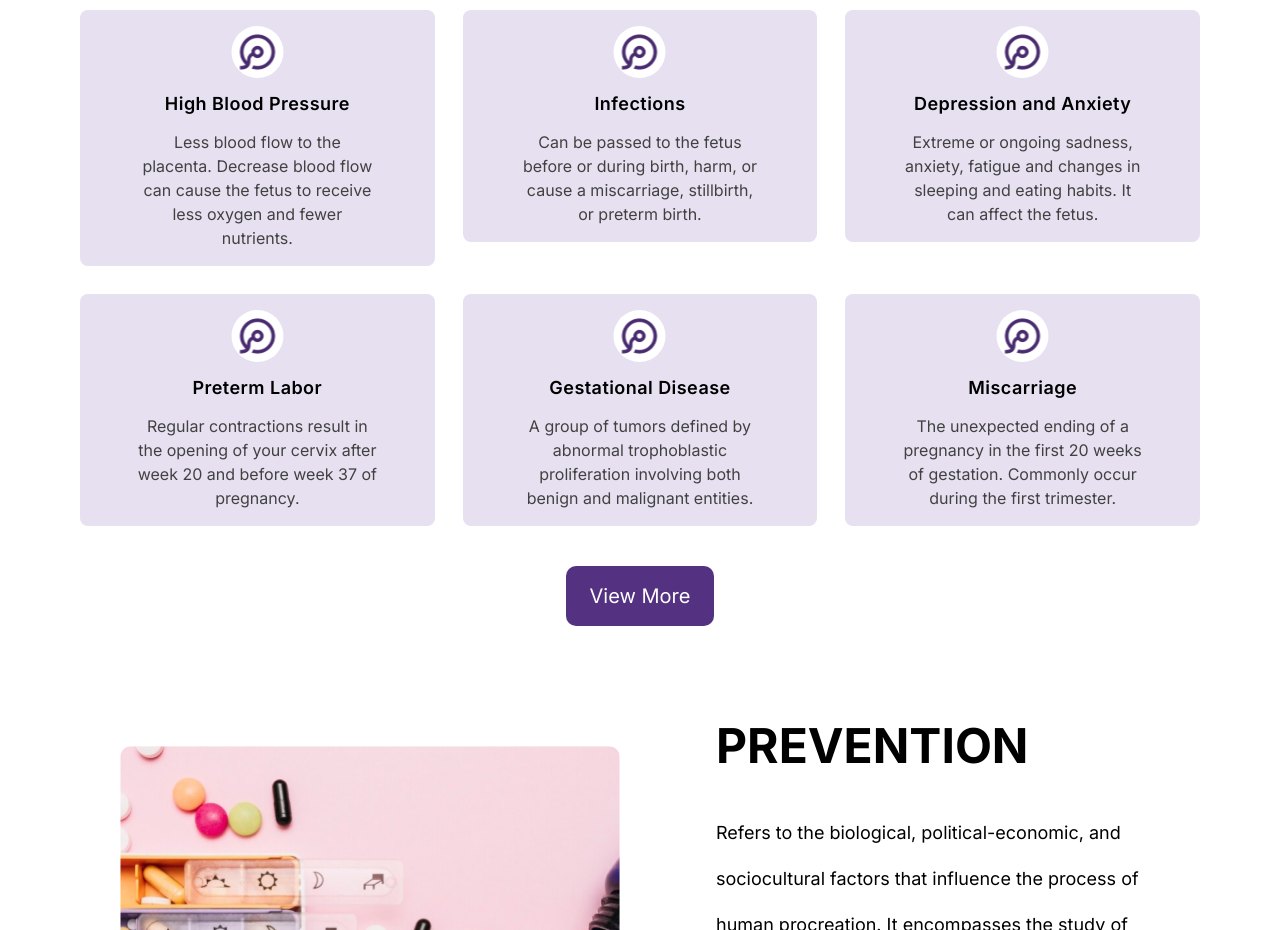
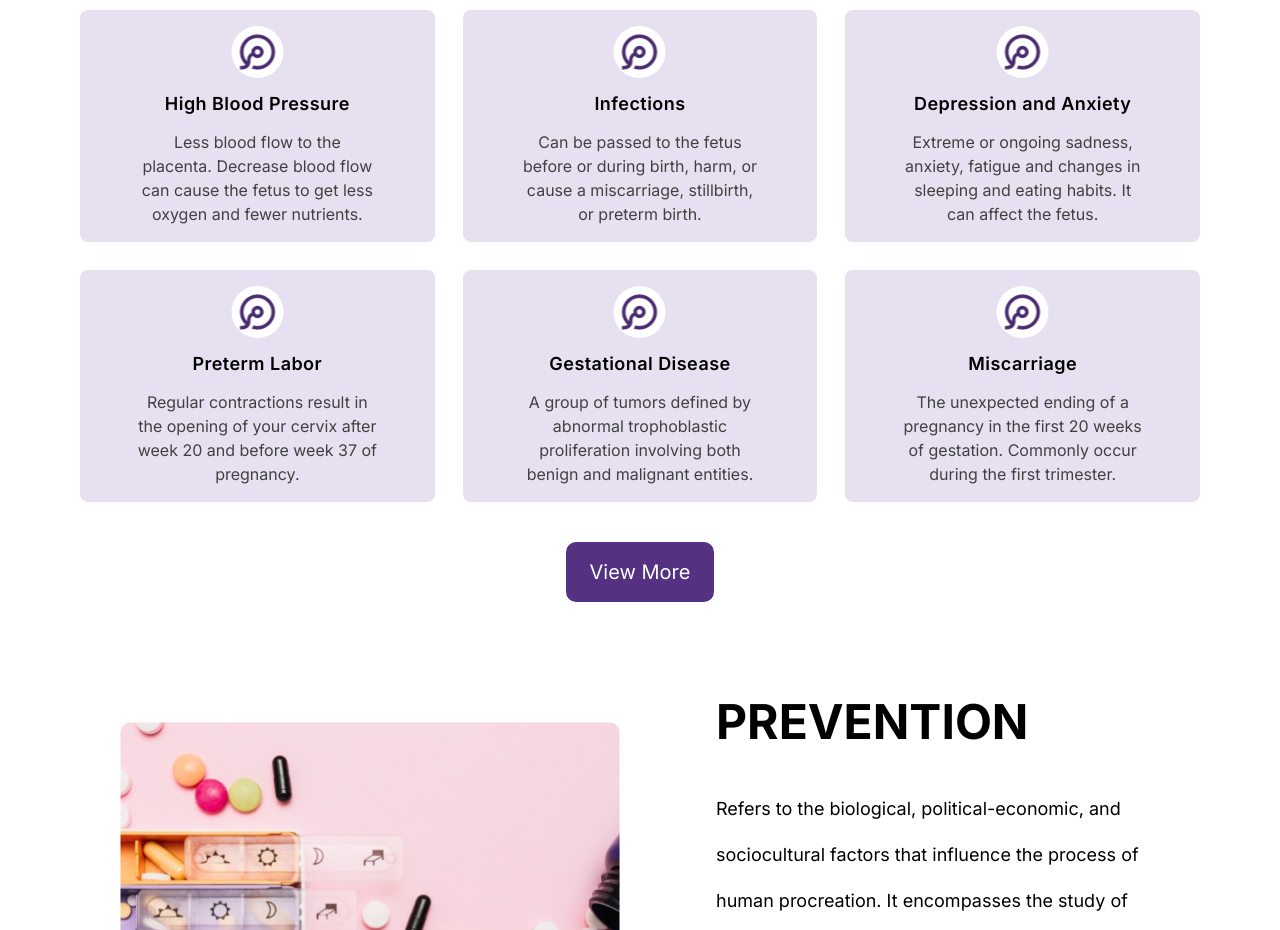
Before and after one commit to rqms40/ege311-le1, a React (Vite) app: page / in a window 1280 px wide. Shown: the part 3200-4130 px from the top of the page. Built offline with nearby package versions, Linux system fonts and the light colour scheme.

Commit message:
chore: update description for high blood pressure

```diff
--- a/src/components/reproduction/SectionCardsGrid.jsx
+++ b/src/components/reproduction/SectionCardsGrid.jsx
@@ -16,7 +16,7 @@ function SectionCardsGrid() {
     {
       title: "High Blood Pressure",
       description:
-        "Less blood flow to the placenta. Decrease blood flow can cause the fetus to receive less oxygen and fewer nutrients.",
+        "Less blood flow to the placenta. Decrease blood flow can cause the fetus to get less oxygen and fewer nutrients.",
     },
     {
       title: "Infections",
```
